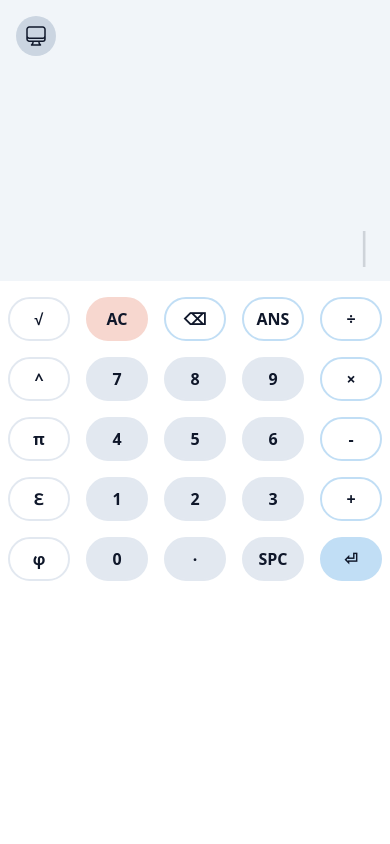
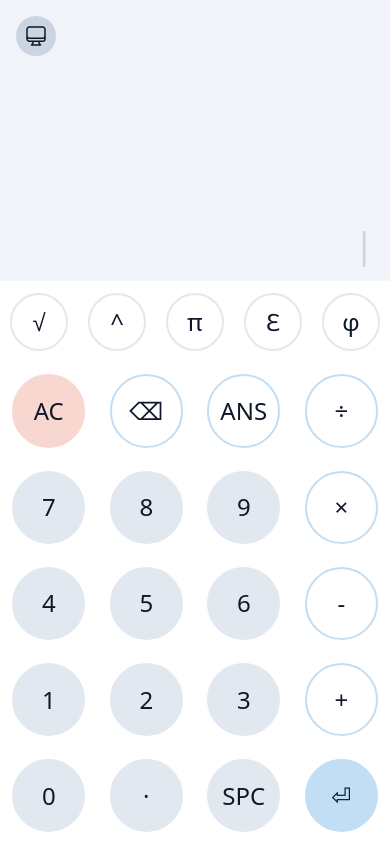
Before and after one commit to feasterjon/rpncalc, a React (Create React App) app: page / in a window 390 px wide. Built offline with nearby package versions, Linux system fonts and the light colour scheme.

Commit message:
Major adjustments to responsive layouts, remove unused styles

```diff
--- a/src/components/rpncalc/config.js
+++ b/src/components/rpncalc/config.js
@@ -5,131 +5,156 @@ export const config = {
         {
           id: 1,
           label: '\u221a',
+          order: 'sm:order-[1]',
           type: 'fn',
           value: 's'
         },
         {
           id: 2,
-          label: 'AC',
-          type: 'del',
-          value: 'Delete'
-        },
-        {
-          id: 3,
-          label: '\u232B',
-          type: 'operator',
-          value: 'Backspace'
-        },
-        {
-          id: 4,
-          label: 'ANS',
-          type: 'operator',
-          value: 'a'
-        },
-        {
-          id: 5,
-          label: '\u00F7',
-          type: 'operator',
-          value: '/'
-        },
-        {
-          id: 6,
+          order: 'sm:order-[6]',
           type: 'fn',
           value: '^'
         },
         {
-          id: 7,
-          value: '7'
-        },
-        {
-          id: 8,
-          value: '8'
-        },
-        {
-          id: 9,
-          value: '9'
-        },
-        {
-          id: 10,
-          label: '\u00D7',
-          type: 'operator',
-          value: '*'
-        },
-        {
-          id: 11,
+          id: 3,
           label: '\u03C0',
           name: 'Archimedes\' Constant',
+          order: 'sm:order-[11]',
           type: 'fn',
           value: 'p',
           valueMath: Math.PI
         },
         {
-          id: 12,
-          value: '4'
-        },
-        {
-          id: 13,
-          value: '5'
-        },
-        {
-          id: 14,
-          value: '6'
-        },
-        {
-          id: 15,
-          type: 'operator',
-          value: '-'
-        },
-        {
-          id: 16,
+          id: 4,
           label: '\u2107',
           name: 'Euler\'s Number',
+          order: 'sm:order-[16]',
           type: 'fn',
           value: 'e',
           valueMath: Math.E
         },
         {
-          id: 17,
-          value: '1'
-        },
-        {
-          id: 18,
-          value: '2'
-        },
-        {
-          id: 19,
-          value: '3'
-        },
-        {
-          id: 20,
-          type: 'operator',
-          value: '+'
-        },
-        {
-          id: 21,
+          id: 5,
           label: '\u03C6',
           name: 'The Golden Ratio',
+          order: 'sm:order-[21]',
           type: 'fn',
           value: 'f',
           valueMath: (1 + Math.sqrt(5)) / 2
         },
         {
+          id: 6,
+          label: 'AC',
+          order: 'sm:order-[2]',
+          type: 'del',
+          value: 'Delete'
+        },
+        {
+          id: 7,
+          label: '\u232B',
+          order: 'sm:order-[3]',
+          type: 'operator',
+          value: 'Backspace'
+        },
+        {
+          id: 8,
+          label: 'ANS',
+          order: 'sm:order-[4]',
+          type: 'operator',
+          value: 'a'
+        },
+        {
+          id: 9,
+          label: '\u00F7',
+          order: 'sm:order-[5]',
+          type: 'operator',
+          value: '/'
+        },
+        {
+          id: 10,
+          order: 'sm:order-[7]',
+          value: '7'
+        },
+        {
+          id: 11,
+          order: 'sm:order-[8]',
+          value: '8'
+        },
+        {
+          id: 12,
+          order: 'sm:order-[9]',
+          value: '9'
+        },
+        {
+          id: 13,
+          label: '\u00D7',
+          order: 'sm:order-[10]',
+          type: 'operator',
+          value: '*'
+        },
+        {
+          id: 14,
+          order: 'sm:order-[12]',
+          value: '4'
+        },
+        {
+          id: 15,
+          order: 'sm:order-[13]',
+          value: '5'
+        },
+        {
+          id: 16,
+          order: 'sm:order-[14]',
+          value: '6'
+        },
+        {
+          id: 17,
+          order: 'sm:order-[15]',
+          type: 'operator',
+          value: '-'
+        },
+        {
+          id: 18,
+          order: 'sm:order-[17]',
+          value: '1'
+        },
+        {
+          id: 19,
+          order: 'sm:order-[18]',
+          value: '2'
+        },
+        {
+          id: 20,
+          order: 'sm:order-[19]',
+          value: '3'
+        },
+        {
+          id: 21,
+          order: 'sm:order-[20]',
+          type: 'operator',
+          value: '+'
+        },
+        {
           id: 22,
+          order: 'sm:order-[22]',
           value: '0'
         },
         {
           id: 23,
           label: '\u00B7',
+          order: 'sm:order-[23]',
           value: '.'
         },
         {
           id: 24,
           label: 'SPC',
+          order: 'sm:order-[24]',
           value: ' '
         },
         {
           id: 25,
           label: '\u23ce',
+          order: 'sm:order-[25]',
           type: 'enter',
           value: 'Enter'
         }
--- a/src/components/rpncalc/index.css
+++ b/src/components/rpncalc/index.css
@@ -36,106 +36,3 @@
     opacity: 1;
   }
 }
-
-/*
-.container {
-  background-color: #f5f6f8;
-  color: #6e6e6e;
-  flex-direction: column;
-  flex: 1;
-}
-
-.top {
-  flex-direction: column;
-  flex: 1;
-}
-
-.separator {
-  margin-top: 5;
-}
-
-.row {
-  flex-direction: row;
-  flex: 1;
-}
-
-.theme {
-  align-items: flex-start;
-  justify-content: flex-start;
-  flex: 1;
-}
-
-.history {
-  align-items: flex-end;
-  justify-content: flex-end;
-  flex: 2;
-}
-
-.result {
-  align-items: flex-end;
-  justify-content: flex-end;
-  flex: 1;
-}
-
-.resultText {
-  color: #59a7e5;
-  font-size: 35;
-  margin-right: 15;
-  margin-left: 15;
-  align-self: flex-end;
-  flex-wrap: wrap
-}
-
-.historyText {
-  color: #6e6e6e;
-  font-size: 20;
-  margin-right: 15;
-  margin-left: 15;
-  align-self: flex-end;
-  flex-wrap: wrap;
-}
-
-.themeButton {
-  background-color: #dfe4e8;
-  align-self: flex-start;
-  margin-top: 15;
-  margin-left: 15;
-  align-items: center;
-  justify-content: center;
-  width: 50;
-  height: 50;
-  border-radius: 25;
-}
-
-.keypad {
-  background-color: #d1e1f5;
-  flex: 2;
-}
-
-.buttons {
-  width: 100%;
-  height: 37%;
-  flex-direction: row;
-  flex-wrap: wrap;
-}
-
-.button {
-  border-color: #dfe4e8;
-  border-width: 0.375;
-  align-items: center;
-  justify-content: center;
-  min-width: 24%;
-  min-height: 54%;
-  flex: 1;
-}
-
-.textButton {
-  color: #6e6e6e;
-  font-size: 32;
-}
-
-*/
-
-.test {
-  @apply text-primary
-}
--- a/src/components/rpncalc/index.js
+++ b/src/components/rpncalc/index.js
@@ -202,7 +202,7 @@ export default function RPNCalc() {
           " onClick={handlePaste}><Icon id="clipboard" /></span>}
         </div>
       </div>
-      <div className="dark:bg-xdark basis-2/3 pt-2" data-oldname="keypad">
+      <div className="dark:bg-xdark basis-2/3 flex justify-center" data-oldname="keypad">
         <Keyboard config={inputConfig} />
       </div>
     </div>
--- a/src/components/rpncalc/keyboard.js
+++ b/src/components/rpncalc/keyboard.js
@@ -13,7 +13,9 @@ export function Keyboard({ config = {} }) {
   const buttons = configButtons.map((button) => ({
     id: button.id,
     label: button.label || button.value,
+    order: button.order,
     styles: configButtonsStyles[button.type] || configButtonsStyles.main,
+    size: button.size,
     type: button.type,
     value: button.value
   }));
@@ -48,11 +50,33 @@ export function Keyboard({ config = {} }) {
   };
 
   return (
-    <div className="flex flex-wrap">
+    <div className="flex flex-wrap items-center justify-center">
       {buttons.map((button) =>
-        <div className="w-1/5" key={`button-${button.id}`}>
+        <div
+          className={`
+            ${button.type === 'fn' ? 'basis-1/5' : 'basis-1/4'}
+            ${button.order}
+            sm:basis-1/5
+          `}
+          key={`button-${button.id}`}
+        >
           <div
-            className={`cursor-default dark:text-slate-100 font-bold m-2 p-2 rounded-full select-none text-center text-slate-900
+            className={`
+              aspect-square
+              cursor-default
+              dark:text-slate-100
+              flex
+              items-center
+              justify-center
+              min-[992px]:aspect-square
+              mx-auto
+              rounded-full
+              select-none
+              size-3/4
+              sm:aspect-auto
+              text-center
+              text-slate-900
+              text-2xl
               ${`button-${button.id}` === `button-${pressedKey}` ? dynamicStyles : button.styles?.main}
             `}
             onClick={() => handleInput(button)}
```
